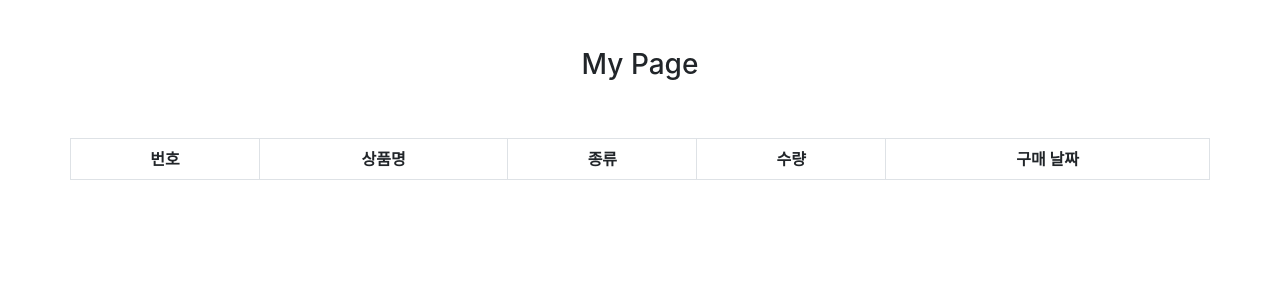
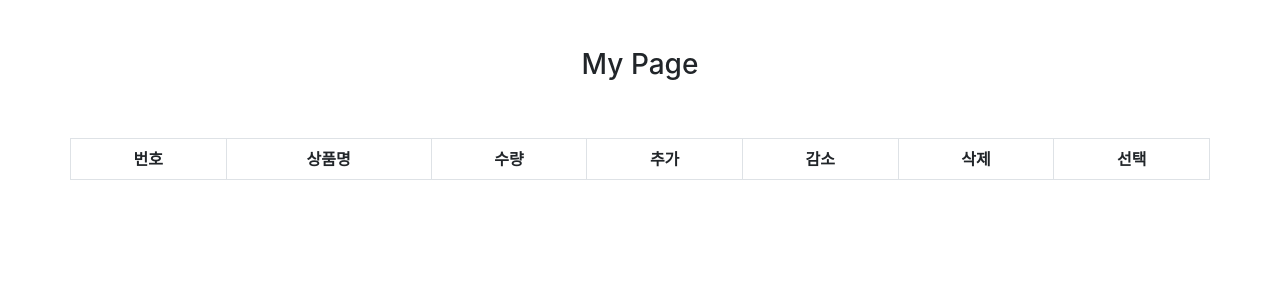
Before and after one commit to KoreanCodingMachine/react-shopmall-fullstack, a React (Create React App) app in the folder shop/: page /mypage in a window 1280 px wide. Shown: the top 300 px of the page. Built offline with nearby package versions, Linux system fonts and the light colour scheme.

Commit message:
commit cart mypage

```diff
--- a/shop/src/Component/Cart.js
+++ b/shop/src/Component/Cart.js
@@ -27,6 +27,7 @@ function Cart() {
             <th>상품명</th>
             <th>수량</th>
             <th>추가</th>
+            <th>감소</th>
             <th>삭제</th>
             <th>선택</th>
           </tr>
--- a/shop/src/Component/MyPage.js
+++ b/shop/src/Component/MyPage.js
@@ -1,7 +1,6 @@
 import React from 'react';
 import { Table } from 'react-bootstrap';
-import { connect, useDispatch } from 'react-redux';
-import { useState } from 'react';
+import { useDispatch } from 'react-redux';
 import '../Style/MyPage.css';
 
 function MyPage() {
@@ -17,9 +16,11 @@ function MyPage() {
             <tr>
               <th>번호</th>
               <th>상품명</th>
-              <th>종류</th>
               <th>수량</th>
-              <th>구매 날짜</th>
+              <th>추가</th>
+              <th>감소</th>
+              <th>삭제</th>
+              <th>선택</th>
             </tr>
           </thead>
           <tbody className='text-center'></tbody>
```
